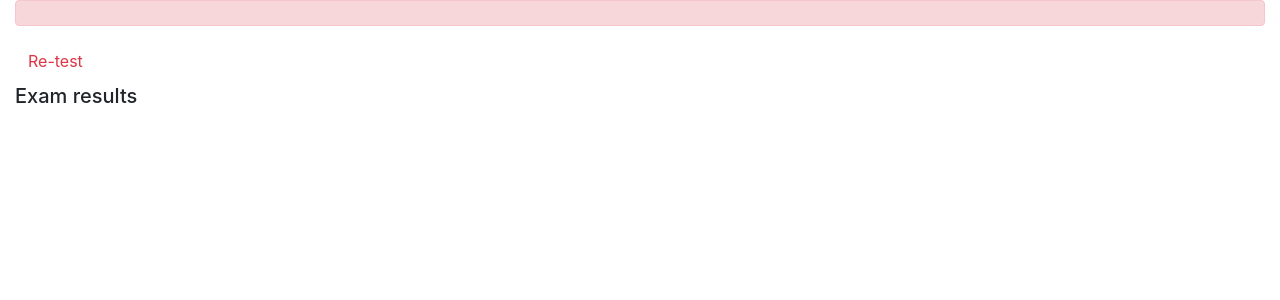
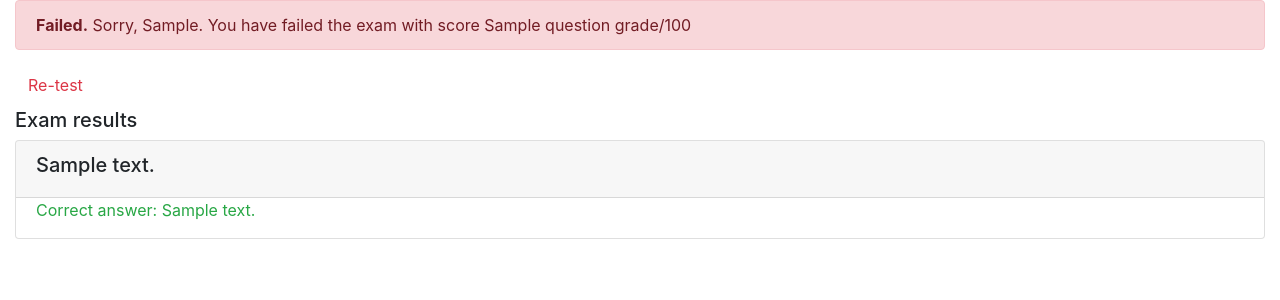
Before and after one commit to Ansagu88/IBM_Course_Django, a Django app: template onlinecourse/templates/onlinecourse/exam_result_bootstrap.html in a window 1280 px wide. Shown: the part 56-356 px from the top of the page. Run offline with Django 3.2, Linux system fonts and the light colour scheme; a user stored in the database is signed in; tables that the repository leaves empty hold one stand-in row (values such as "Sample post"); the template is opened without the code that fills it: values that come from a table or form of the project are taken from there, most other values are stand-ins (such as "Sample title", 1, 10 or a date in 2020); some libraries are stand-ins or nearby versions.

Commit message:
add exam_result.html

```diff
--- a/onlinecourse/templates/onlinecourse/exam_result_bootstrap.html
+++ b/onlinecourse/templates/onlinecourse/exam_result_bootstrap.html
@@ -36,19 +36,40 @@
 </nav>
 
 <div class="container-fluid">
-    {% if grade > 80 %}
+    {% if question_grade > 80 %}
     <div class="alert alert-success">
        <!--HINT Display passed info -->
+       <b>Congratulations, {{ user.first_name }}</b>! You have passed the exam and completed the course with score {{ question_grade }}</b>
     </div>
         {% else %}
         <div class="alert alert-danger">
             <!--HINT Display failed info -->
+            <b>Failed.</b> Sorry, {{ user.first_name }}. You have failed the exam with score {{ question_grade }}/100
         </div>
         <a class="btn btn-link text-danger" href="{% url 'onlinecourse:course_details' course.id %}">Re-test</a>
         {% endif %}
         <div class="card-columns-vertical mt-1">
         <h5 class="">Exam results</h5>
-            <!--HINT Display exam results-->
+            {% for question in course.question_set.all %}
+            <div class="card mt-1">
+                <div class="card-header"><h5>{{ question.question_text }}</h5></div>
+                <div class="form-group">
+                    {% for choice in question.choice_set.all %}
+                    <div class="form-check">
+                        {% if choice.is_correct and choice in choices %}
+                        <div class="text-success">Correct answer: {{ choice.choice_text }}</div>
+                        {% elif choice.is_correct and not choice in choices %}
+                        <div class="text-warning">Not selected: {{ choice.choice_text }}</div>
+                        {% elif not choice.is_correct and choice in choices %}
+                        <div class="text-danger">Wonrg answer: {{ choice.choice_text }}</div>
+                        {% else %}
+                        <div>{{ choice.choice_text }}</div>
+                        {% endif %}
+                    </div>
+                    {% endfor %}
+                </div>
+            </div>
+            {% endfor %}
         </div>
     </div>
 </body>
```
